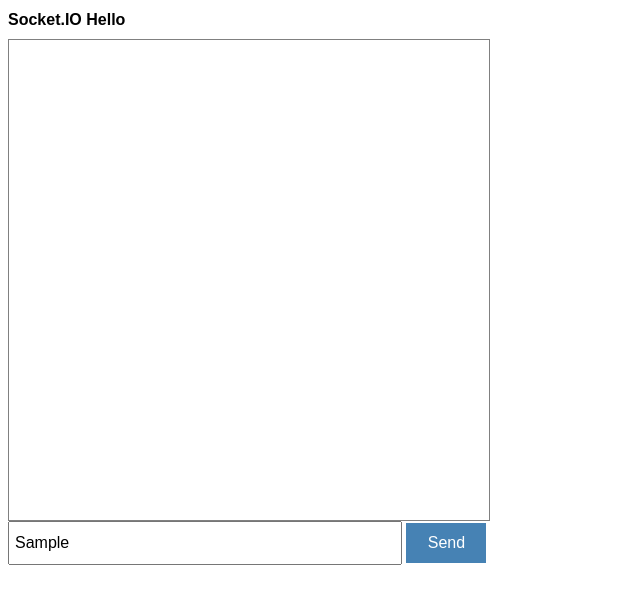
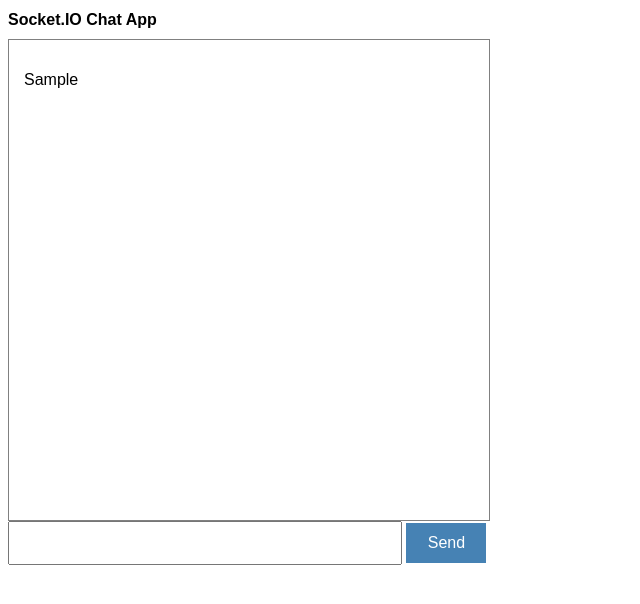
Before and after one commit to kendoo-rd/socketio-intro, a website: page public/index.html in a window 1280 px wide. Both pictures are taken after typing "Sample" into the empty fields and a click on the button "Send". Shown: the whole page, without its empty margins (0-640 px from the left). Drawn offline with nearby package versions, Linux system fonts and the light colour scheme; no server answers.

Commit message:
chat with all connected clients

```diff
--- a/public/index.html
+++ b/public/index.html
@@ -42,8 +42,7 @@
     </style>
 </head>
 <body>
-    <h1>Socket.IO Hello</h1>
-
+    <h1>Socket.IO Chat App</h1>
 
     <div id="chatBoard">
 
@@ -64,12 +63,25 @@
 
         function sendMessage() {
 
-            socket.emit('messageFromClient', userMessage.value);
+            let message = userMessage.value;
+
+            chatBoard.innerHTML += '<p>' + message + '</p>';
+
+            socket.emit('messageFromClient', message);
+
+            userMessage.value = '';
+
+
+
+
         }
 
         //  Listen to messages from server
-        socket.on('messageFromServer', dataFromServer => {
-            console.log( dataFromServer );
+        socket.on('messageFromServer', message => {
+
+
+            chatBoard.innerHTML += '<p>' + message + '</p>';
+
         })
 
     </script>
```
Also changed, not shown: server.js (+3 -6 lines).
